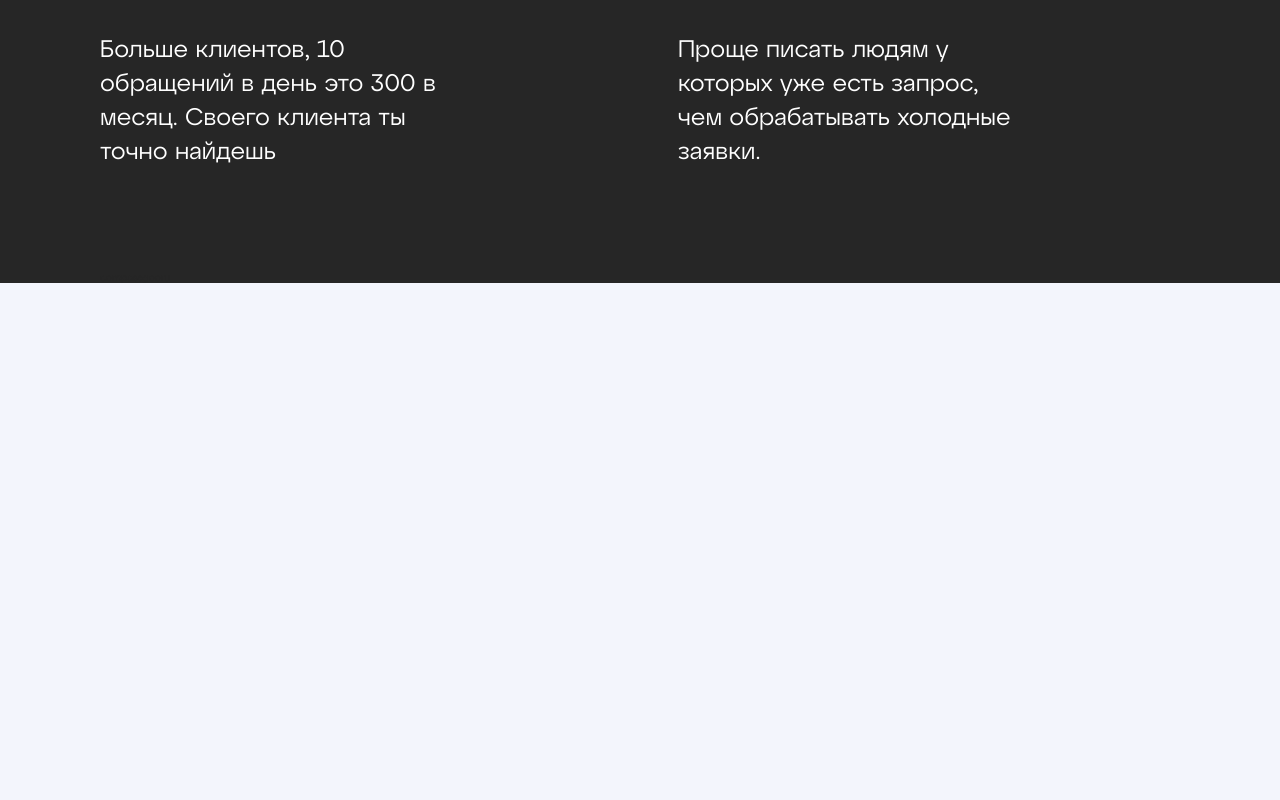
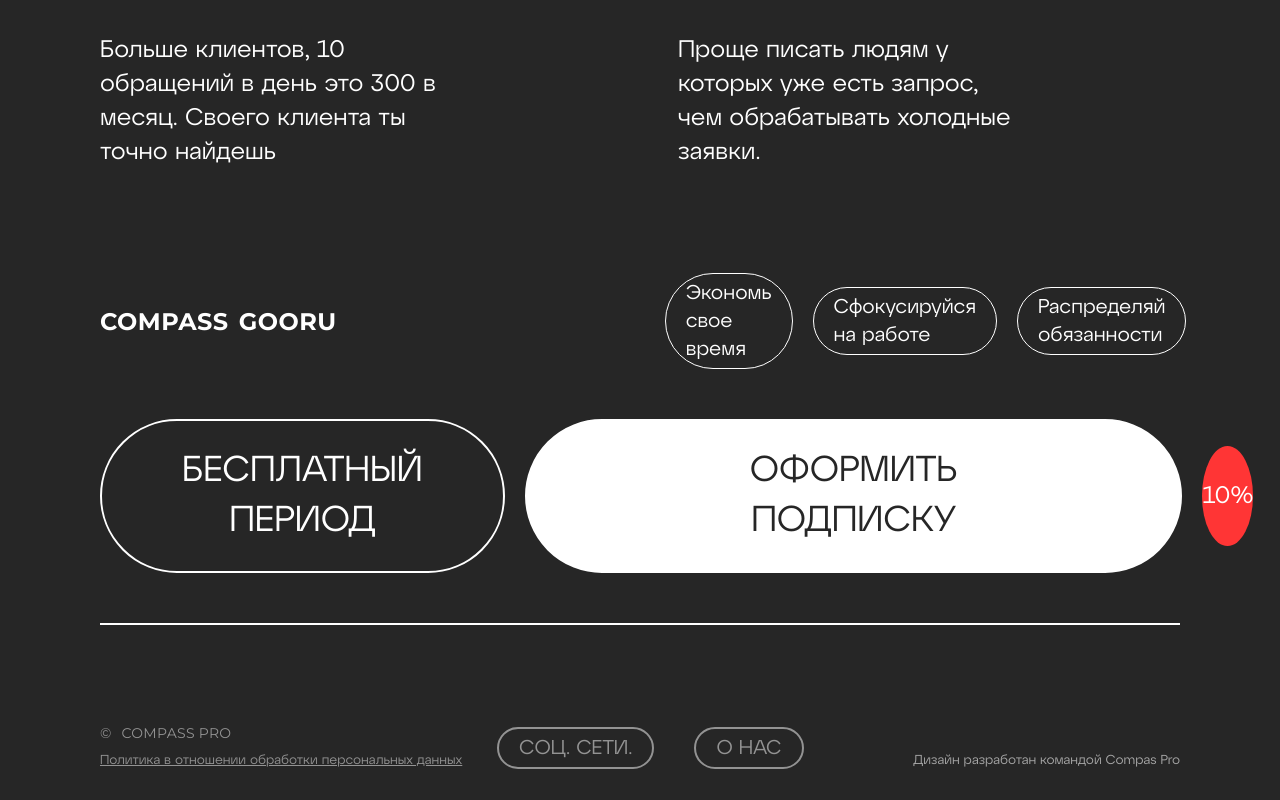
Before and after one commit to lRaven/gooru, a Vue app: page / in a window 1280 px wide. Shown: the part 6214-7014 px from the top of the page. Before the commit the page ends 6497 px from the top, so only its background shows below. Built offline with nearby package versions, Linux system fonts and the light colour scheme.

Commit message:
feat: доверстать страницу

```diff
--- a/src/assets/scss/AtypDisplay.scss
+++ b/src/assets/scss/AtypDisplay.scss
@@ -2,8 +2,26 @@
   font-family: 'Atyp Display';
   font-weight: 400;
   font-style: normal;
-  src: url('@/assets/fonts/AtypDisplay-Regular.woff') format('woff'), url('@/assets/fonts/AtypDisplay-Regular.woff2') format('woff2'),
-  url('@/assets/fonts/AtypDisplay-Medium.woff') format('woff'), url('@/assets/fonts/AtypDisplay-Medium.woff2') format('woff2'),
-  url('@/assets/fonts/AtypDisplay-Semibold.woff') format('woff'), url('@/assets/fonts/AtypDisplay-Semibold.woff2') format('woff2'),
-  url('@/assets/fonts/AtypDisplay-Bold.woff') format('woff'), url('@/assets/fonts/AtypDisplay-Bold.woff2') format('woff2'),
+  src: url('@/assets/fonts/AtypDisplay-Regular.woff') format('woff'), url('@/assets/fonts/AtypDisplay-Regular.woff2') format('woff2');
 }
+
+@font-face {
+  font-family: 'Atyp Display';
+  font-weight: 500;
+  font-style: normal;
+  src: url('@/assets/fonts/AtypDisplay-Medium.woff') format('woff'), url('@/assets/fonts/AtypDisplay-Medium.woff2') format('woff2');
+}
+
+@font-face {
+  font-family: 'Atyp Display';
+  font-weight: 600;
+  font-style: normal;
+  src: url('@/assets/fonts/AtypDisplay-Semibold.woff') format('woff'), url('@/assets/fonts/AtypDisplay-Semibold.woff2') format('woff2');
+}
+
+@font-face {
+  font-family: 'Atyp Display';
+  font-weight: 700;
+  font-style: normal;
+  src: url('@/assets/fonts/AtypDisplay-Bold.woff') format('woff'), url('@/assets/fonts/AtypDisplay-Bold.woff2') format('woff2');
+}
--- a/src/components/Home/TheFooter.vue
+++ b/src/components/Home/TheFooter.vue
@@ -1,15 +1,91 @@
 <template>
-  <footer class="footer">
-
-  </footer>
+	<footer class="footer">
+		<div class="footer__company">
+			<span class="footer__copyright">&copy;</span>
+			<span class="footer__logo">compass pro</span>
+		</div>
+		<span class="footer__policy"
+			>Политика в отношении обработки персональных данных</span
+		>
+		<nav class="footer__navigation">
+			<a class="footer__navigation-link" href="#">СОЦ. СЕТИ.</a>
+			<a class="footer__navigation-link" href="#">О НАС</a>
+		</nav>
+		<span class="footer__team-caption"
+			>Дизайн разработан командой Compas Pro</span
+		>
+	</footer>
 </template>
 
 <script>
-export default {
-
-}
+	export default {
+		name: "TheFooter",
+	};
 </script>
 
-<style>
-
+<style lang="scss" scoped>
+	.footer {
+		display: grid;
+		grid-gap: 1rem 0;
+		padding: 10rem 10rem 3rem;
+		width: 100%;
+		background-color: $black;
+		&__company {
+			display: flex;
+			align-items: center;
+			grid-column: 1/2;
+		}
+		&__copyright {
+			font-family: Montserrat;
+			font-size: 1.4rem;
+			line-height: 1.7rem;
+			letter-spacing: 0.02em;
+			color: rgba($color: $white, $alpha: 0.5);
+			margin: 0 1rem 0 0;
+		}
+		&__logo {
+			font-family: Montserrat;
+			font-size: 1.4rem;
+			line-height: 1.7rem;
+			letter-spacing: 0.02em;
+			color: rgba($color: $white, $alpha: 0.5);
+			text-transform: uppercase;
+		}
+		&__policy {
+			font-size: 1.3rem;
+			font-weight: 400;
+			line-height: 1.8rem;
+			text-decoration: underline;
+			color: rgba($color: $white, $alpha: 0.5);
+			grid-column: 1/2;
+		}
+		&__navigation {
+			display: flex;
+			align-items: center;
+			grid-column: 2/3;
+			grid-row: 1/3;
+			align-self: center;
+			&-link {
+				font-size: 2rem;
+				font-weight: 400;
+				line-height: 2.8rem;
+				padding: 0.5rem 2rem;
+				margin: 0 4rem 0 0;
+				border: 2px solid rgba($color: $white, $alpha: 0.5);
+				border-radius: 12.4rem;
+				color: rgba($color: $white, $alpha: 0.5);
+				&:hover {
+					cursor: pointer;
+				}
+			}
+		}
+    &__team-caption {
+      font-size: 1.3rem;
+			font-weight: 400;
+			line-height: 1.8rem;
+			color: rgba($color: $white, $alpha: 0.6);
+			grid-column: 3/4;
+      justify-self: end;
+    }
+	}
 </style>
--- a/src/components/Home/TheSubscribeInvite.vue
+++ b/src/components/Home/TheSubscribeInvite.vue
@@ -14,6 +14,18 @@
 			<span class="subscribe-invite__logo">compass</span>
 			<span class="subscribe-invite__logo">gooru</span>
 			<div class="subscribe-invite__mark"></div>
+			<p class="subscribe-invite__pitch-point">Экономь свое время</p>
+			<p class="subscribe-invite__pitch-point">Сфокусируйся на работе</p>
+			<p class="subscribe-invite__pitch-point">Распределяй обязанности</p>
+		</div>
+		<div class="subscribe-invite__offer">
+			<r-button class="subscribe-invite__free-button"
+				>Бесплатный период</r-button
+			>
+			<r-button class="subscribe-invite__subscribe-button"
+				>ОФОРМИТЬ ПОДПИСКУ</r-button
+			>
+			<p class="subscribe-invite__sale">10%</p>
 		</div>
 	</section>
 </template>
@@ -36,12 +48,86 @@
 			font-size: 2.4rem;
 			line-height: 3.4rem;
 			margin: 0 24.2rem 0 0;
-      max-width: 33.6rem;
-      width: 100%;
+			max-width: 33.6rem;
+			width: 100%;
 			color: $white;
 			&:last-child {
 				margin: 0;
 			}
 		}
+		&__pitch {
+			display: flex;
+			align-items: center;
+			margin: 0 0 5rem 0;
+		}
+		&__logo {
+			font-family: Montserrat;
+			font-size: 2.4rem;
+			font-weight: 700;
+			line-height: 2.9rem;
+			letter-spacing: 0.02em;
+			text-transform: uppercase;
+			color: $white;
+			margin: 0 2rem 0 0;
+
+			&:first-child {
+				margin: 0 1rem 0 0;
+			}
+		}
+		&__mark {
+			width: 1.5rem;
+			height: 1.5rem;
+			background-color: $red;
+			border-radius: 50%;
+			margin: 0 30.8rem 0 0;
+		}
+		&__pitch-point {
+			font-size: 2rem;
+			font-weight: 400;
+			line-height: 2.8rem;
+			padding: 0.5rem 2rem;
+			color: $white;
+			border: 1px solid $white;
+			border-radius: 12.4rem;
+			margin: 0 2rem 0 0;
+			&:last-child {
+				margin: 0;
+			}
+		}
+		&__offer {
+			display: flex;
+			align-items: center;
+			padding: 0 0 5rem 0;
+			border-bottom: 2px solid $white;
+		}
+		:deep(.r-button.subscribe-invite__free-button) {
+			font-size: 3.6rem;
+			line-height: 5rem;
+			text-transform: uppercase;
+			color: $white;
+			padding: 2.5rem 8rem;
+			margin: 0 2rem 0 0;
+		}
+		:deep(.r-button.subscribe-invite__subscribe-button) {
+			font-size: 3.6rem;
+			line-height: 5rem;
+			text-transform: uppercase;
+			color: $black;
+			padding: 2.5rem 22.3rem;
+			background-color: $white;
+			margin: 0 2rem 0 0;
+		}
+		&__sale {
+      display: flex;
+      justify-content: center;
+      align-items: center;
+			font-size: 2.4rem;
+			line-height: 3.4rem;
+			color: $white;
+			width: 10rem;
+			height: 10rem;
+			background-color: $red;
+			border-radius: 50%;
+		}
 	}
 </style>
--- a/src/view/PageHome.vue
+++ b/src/view/PageHome.vue
@@ -11,6 +11,7 @@
 		<the-user-solutions />
 		<img class="page-home__laptop-img" src="@/../public/LapTopPic.svg" alt="картинка ноутбука"/>
 		<the-subscribe-invite class="page-home__subscribe-invite"/>
+		<the-footer />
 	</main>
 </template>
 
@@ -20,6 +21,7 @@
 	import TheUserPromlems from "@/components/Home/TheUserPromlems.vue";
 	import TheUserSolutions from "@/components/Home/TheUserSolutions.vue";
 	import TheSubscribeInvite from "@/components/Home/TheSubscribeInvite.vue";
+	import TheFooter from "@/components/Home/TheFooter.vue";
 
 	export default {
 		name: "PageHome",
@@ -29,6 +31,7 @@
 			TheUserPromlems,
 			TheUserSolutions,
 			TheSubscribeInvite,
+			TheFooter,
 		},
 	};
 </script>
@@ -58,7 +61,7 @@
 			line-height: 14.1rem;
       text-transform: uppercase;
       margin: 17.8rem 0 0 0;
-      width: 65%;
+      width: 70%;
 		}
 	}
 </style>
```
